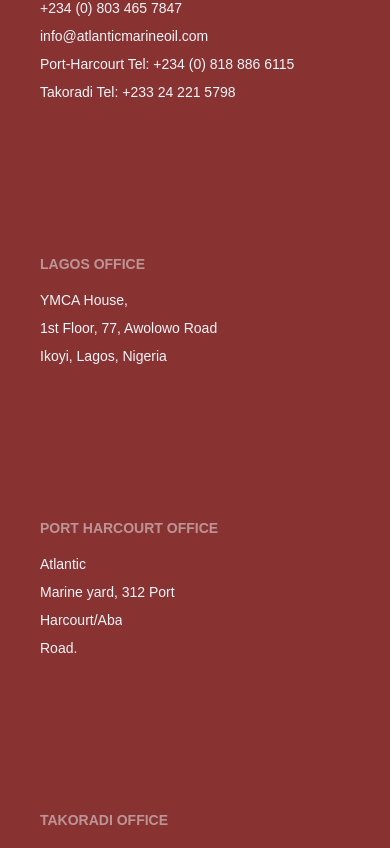
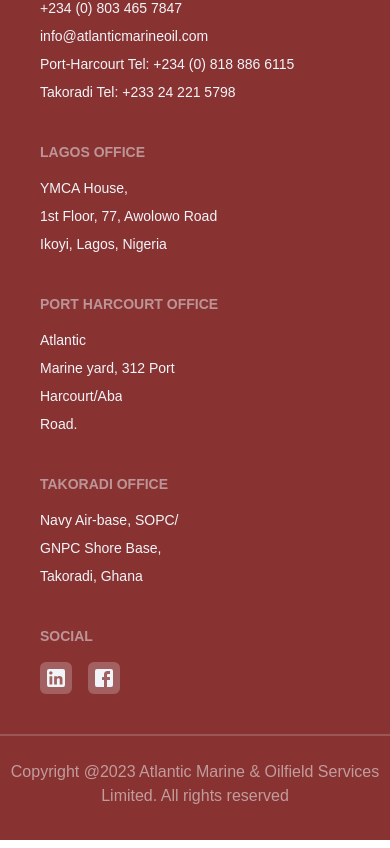
Before and after one commit to Praizee/Atlantic-Marine-Ltd, a React (Vite) app: page / in a window 390 px wide. Shown: the part 1114-1962 px from the top of the page. Built offline with nearby package versions, Linux system fonts and the light colour scheme; a web font is replaced by a local one.

Commit message:
Update Footer.jsx

```diff
--- a/src/Components/Footer/Footer.jsx
+++ b/src/Components/Footer/Footer.jsx
@@ -11,7 +11,7 @@
 
   return (
     <div className="footer-items bg-[#893232] text-slate-100 pb-4">
-      <footer className="footer p-10">
+      <footer className="footer p-10 laptop:">
         {/* border-b-[2px] */}
 
         <div className="">
@@ -24,14 +24,14 @@
           <a className="">Takoradi Tel: +233 24 221 5798</a>
         </div>
 
-        <div className="pt-28">
+        <div className="laptop:pt-28 tablet:pt-28 lg:pt-28">
           <span className="footer-title">Lagos office</span>
           <a className="">YMCA House,</a>
           <a className="">1st Floor, 77, Awolowo Road</a>
           <a className="">Ikoyi, Lagos, Nigeria</a>
         </div>
 
-        <div className="pt-28">
+        <div className="laptop:pt-28 tablet:pt-28 lg:pt-28">
           <span className="footer-title">port harcourt office</span>
           <a className="">Atlantic</a>
           <a className="">Marine yard, 312 Port</a>
@@ -39,14 +39,14 @@
           <a className="">Road.</a>
         </div>
 
-        <div className="pt-28">
+        <div className="laptop:pt-28 tablet:pt-28 lg:pt-28">
           <span className="footer-title">takoradi office</span>
           <a className="">Navy Air-base, SOPC/</a>
           <a className="">GNPC Shore Base,</a>
           <a className="">Takoradi, Ghana</a>
         </div>
 
-        <div className="pt-28">
+        <div className="laptop:pt-28 tablet:pt-28 lg:pt-28">
           <span className="footer-title">Social</span>
           <div className="grid grid-flow-col gap-4">
             <LinkedInIcon sx={{ fontSize: "2rem" }} className="social-icon border-none rounded-md p-1 bg-[#eae7e741]" />
@@ -58,7 +58,7 @@
       {/* <hr /> */}
 
       {/* copyright */}
-      <p className="pt-6 pb-4 copyright float-right">
+      <p className="pt-6 pb-4 copyright laptop:float-right tablet:float-right lg:float-right text-center">
         Copyright
         @
         <span>{theDate} </span>
```
